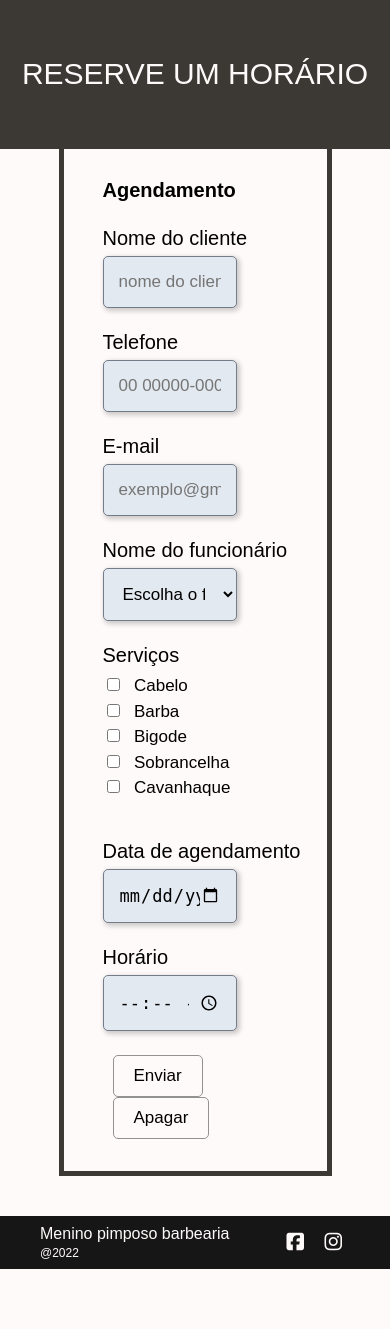
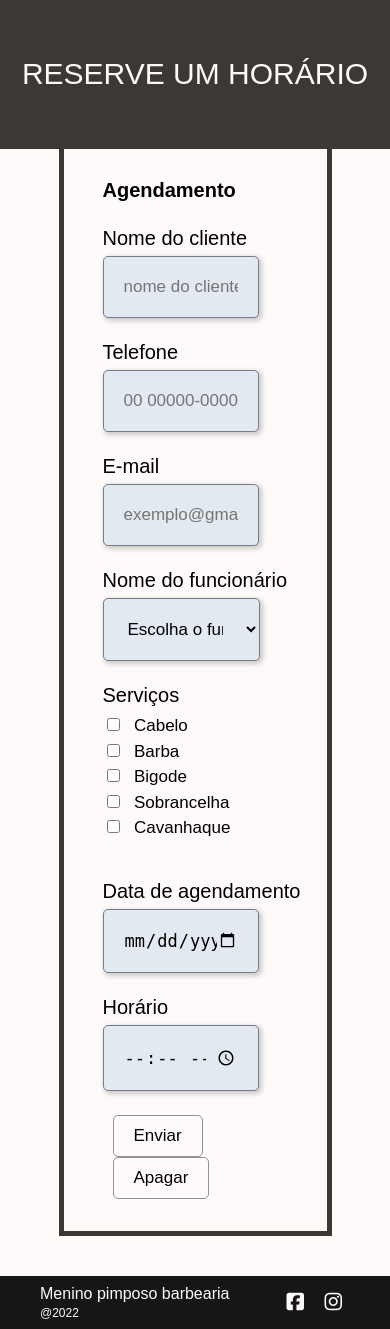
Before and after one commit to MariaCHelena/SENAC-PHP-com-MySQL, a PHP site: page /agenda.php in a window 390 px wide; the page is wider, and only the part inside the window is pictured. Shown: the part 110-1439 px from the top of that part. Before the commit the page ends 1379 px from the top of that part, so only its background shows below. Run offline with PHP 8.4, Linux system fonts and the light colour scheme; some libraries are stand-ins or nearby versions.

Commit message:
Alterações feitas em aula

```diff
--- a/Barbearia/assets/css/agendaCSS.css
+++ b/Barbearia/assets/css/agendaCSS.css
@@ -36,7 +36,7 @@ legend{
 }
 
 #nome, #telefone, #email, #data, #time{
-    width: 60%;
+    width: 70%;
 }
 
 #nome, #telefone, #email, #data, #time, #func{
@@ -99,3 +99,13 @@ legend{
     font-size: 20px;
     line-height: 1.8em;
 }
+
+@media (max-width: 750px){
+    #nome, #telefone, #email, #data, #time{
+        width: 70%;
+    }
+}
+
+    #nome, #telefone, #email, #data, #time, #func{
+        padding: 20px;
+    }
```
